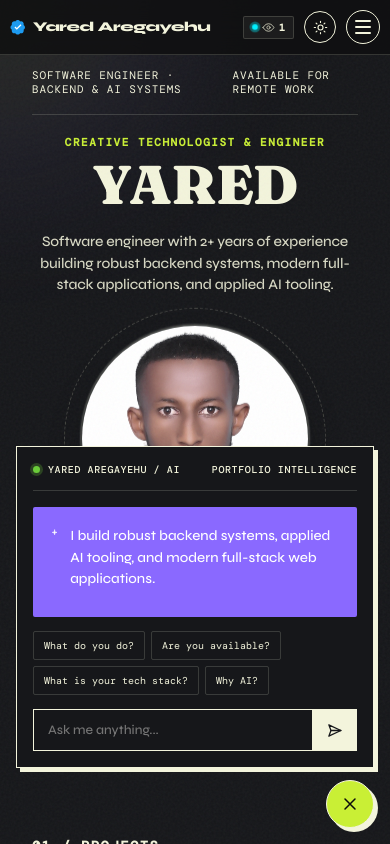
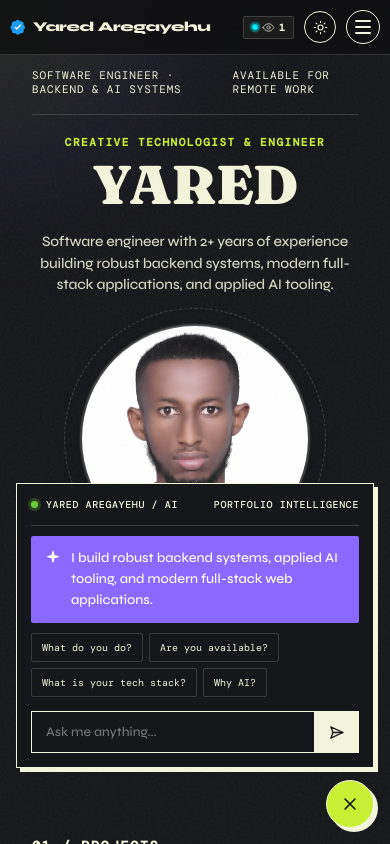
Before and after one commit to yared2124/portfolio, a React (Vite) app: page / in a window 390 px wide. Both pictures are taken after a click on the button "ASK MY AI". Shown: the top 844 px of the page. Built offline with nearby package versions, Linux system fonts and the light colour scheme; no server answers; a web font is replaced by a local one.

Commit message:
fix(ai): add scrollbar, constrain height on mobile, and remove asterisks from answers

```diff
--- a/api/chat.ts
+++ b/api/chat.ts
@@ -38,6 +38,7 @@ STRICT GROUNDING & BEHAVIOR RULES:
    "I am focused solely on Yared's engineering background, projects, and tech stack. Feel free to ask about his backend systems, applied AI tooling, or project experience!"
 3. FIRST-PERSON & PROFESSIONAL TONE: Speak warmly in the first person ("I build...", "My background is...", "You can reach me at..."). Keep responses crisp, sharp, and concise (usually 2 to 4 sentences).
 4. NO HALLUCINATIONS: Never fabricate credentials, companies, or projects not in this profile.
+5. NO ASTERISKS OR RAW MARKDOWN: Do NOT output asterisks (* or **). Never write **project** or bullet points with *. Write natural, clean prose without any asterisk characters.
 `
 
 export default async function handler(req: Request): Promise<Response> {
@@ -108,10 +109,10 @@ export default async function handler(req: Request): Promise<Response> {
       )
     }
 
-    const data = await response.json()
-    const reply =
+    const rawReply =
       data?.candidates?.[0]?.content?.parts?.[0]?.text?.trim() ||
       "I'm here to answer any questions about my backend architecture, AI tools, or project builds."
+    const reply = rawReply.replace(/\*/g, '').replace(/ {2,}/g, ' ')
 
     return new Response(JSON.stringify({ reply }), {
       status: 200,
--- a/src/components/AiAssistant.tsx
+++ b/src/components/AiAssistant.tsx
@@ -98,9 +98,9 @@ export const AiAssistant: React.FC<AiAssistantProps> = ({
           <span>PORTFOLIO INTELLIGENCE</span>
         </div>
 
-        <div className="assistant-message">
-          <Icon name="spark" size={16} />
-          <p>{isThinking ? 'Thinking in strange loops...' : message}</p>
+        <div className="assistant-message" tabIndex={0} role="region" aria-label="AI response">
+          <Icon name="spark" size={16} className="assistant-spark-icon" />
+          <p>{isThinking ? 'Thinking in strange loops...' : message.replace(/\*/g, '').replace(/ {2,}/g, ' ')}</p>
         </div>
 
         <div className="suggestions">
--- a/src/index.css
+++ b/src/index.css
@@ -2567,6 +2567,10 @@ button {
   right: 24px;
   z-index: 45;
   width: min(400px, calc(100vw - 48px));
+  max-height: calc(100vh - 120px);
+  max-height: calc(100dvh - 120px);
+  display: flex;
+  flex-direction: column;
   background-color: var(--paper);
   border: 1px solid var(--ink);
   box-shadow: 8px 8px 0 var(--ink);
@@ -2594,6 +2598,7 @@ button {
   font-size: 10px;
   font-weight: 500;
   letter-spacing: 0.06em;
+  flex-shrink: 0;
 }
 
 .assistant-head>div {
@@ -2613,18 +2618,47 @@ button {
 .assistant-message {
   background-color: var(--violet);
   color: #ffffff;
-  padding: 18px;
-  margin: 16px 0 14px;
-  min-height: 110px;
-  display: flex;
-  gap: 12px;
+  padding: 16px 16px;
+  margin: 14px 0 12px;
+  min-height: 80px;
+  max-height: 210px;
+  overflow-y: auto;
+  overscroll-behavior: contain;
+  display: flex;
+  gap: 10px;
   border-radius: 2px;
+  scrollbar-width: thin;
+  scrollbar-color: rgba(255, 255, 255, 0.5) rgba(0, 0, 0, 0.15);
+}
+
+.assistant-message::-webkit-scrollbar {
+  width: 6px;
+}
+
+.assistant-message::-webkit-scrollbar-track {
+  background: rgba(0, 0, 0, 0.15);
+  border-radius: 3px;
+}
+
+.assistant-message::-webkit-scrollbar-thumb {
+  background-color: rgba(255, 255, 255, 0.5);
+  border-radius: 3px;
+}
+
+.assistant-message::-webkit-scrollbar-thumb:hover {
+  background-color: rgba(255, 255, 255, 0.8);
+}
+
+.assistant-spark-icon {
+  flex-shrink: 0;
+  margin-top: 2px;
 }
 
 .assistant-message p {
-  font-size: 14px;
+  font-size: 13.5px;
   line-height: 1.55;
   margin: 0;
+  word-break: break-word;
 }
 
 .suggestions {
@@ -2632,6 +2666,7 @@ button {
   flex-wrap: wrap;
   gap: 6px;
   margin-bottom: 14px;
+  flex-shrink: 0;
 }
 
 .suggestions button {
@@ -3094,8 +3129,16 @@ button {
     width: calc(100vw - 32px);
     right: 16px;
     bottom: 76px;
-    padding: 16px;
+    padding: 14px;
+    max-height: calc(100vh - 90px);
+    max-height: calc(100dvh - 90px);
     box-shadow: 4px 4px 0 var(--ink);
+  }
+
+  .assistant-message {
+    max-height: 180px;
+    padding: 12px 14px;
+    margin: 10px 0 10px;
   }
 
   .ai-trigger {
```
